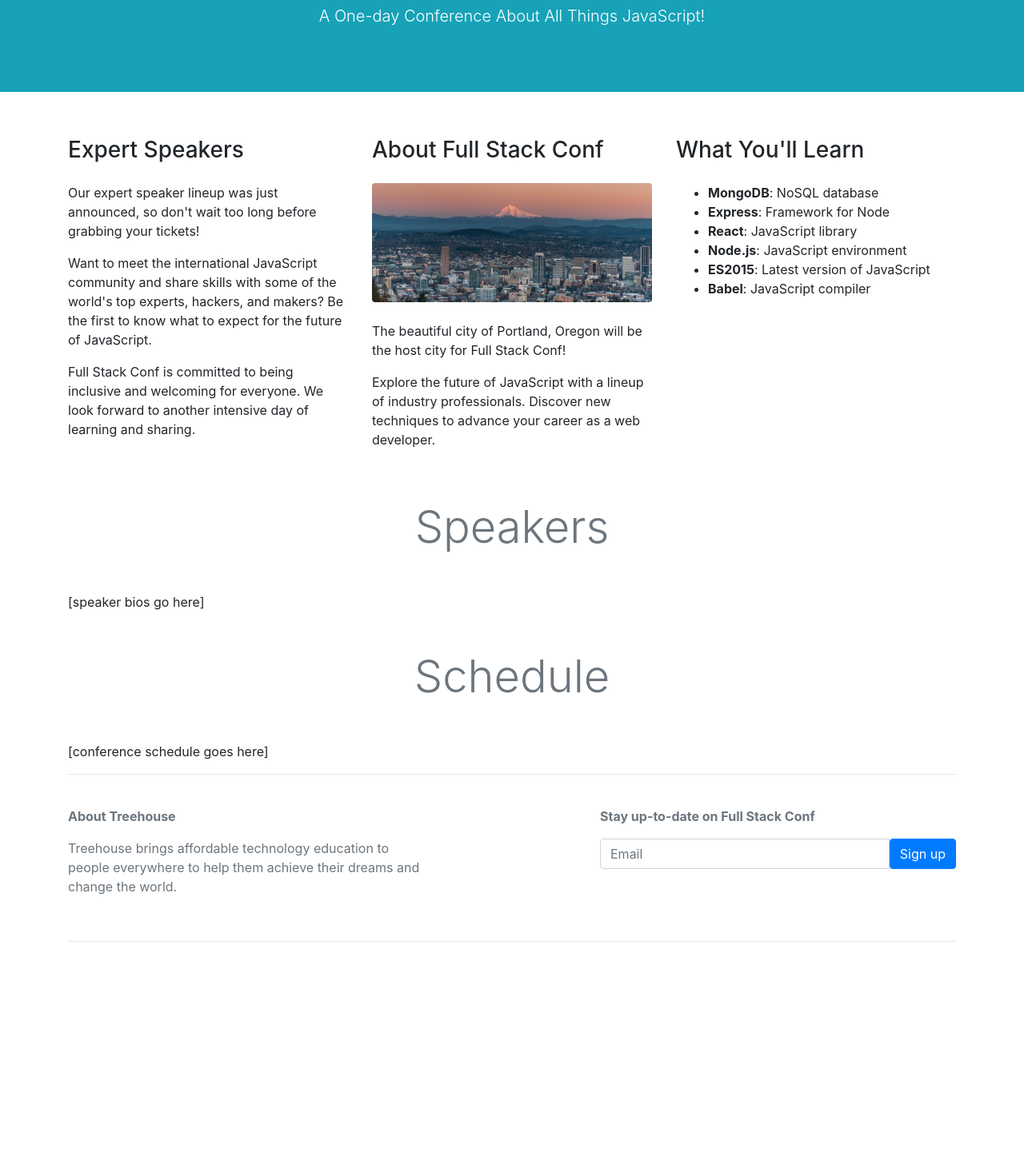
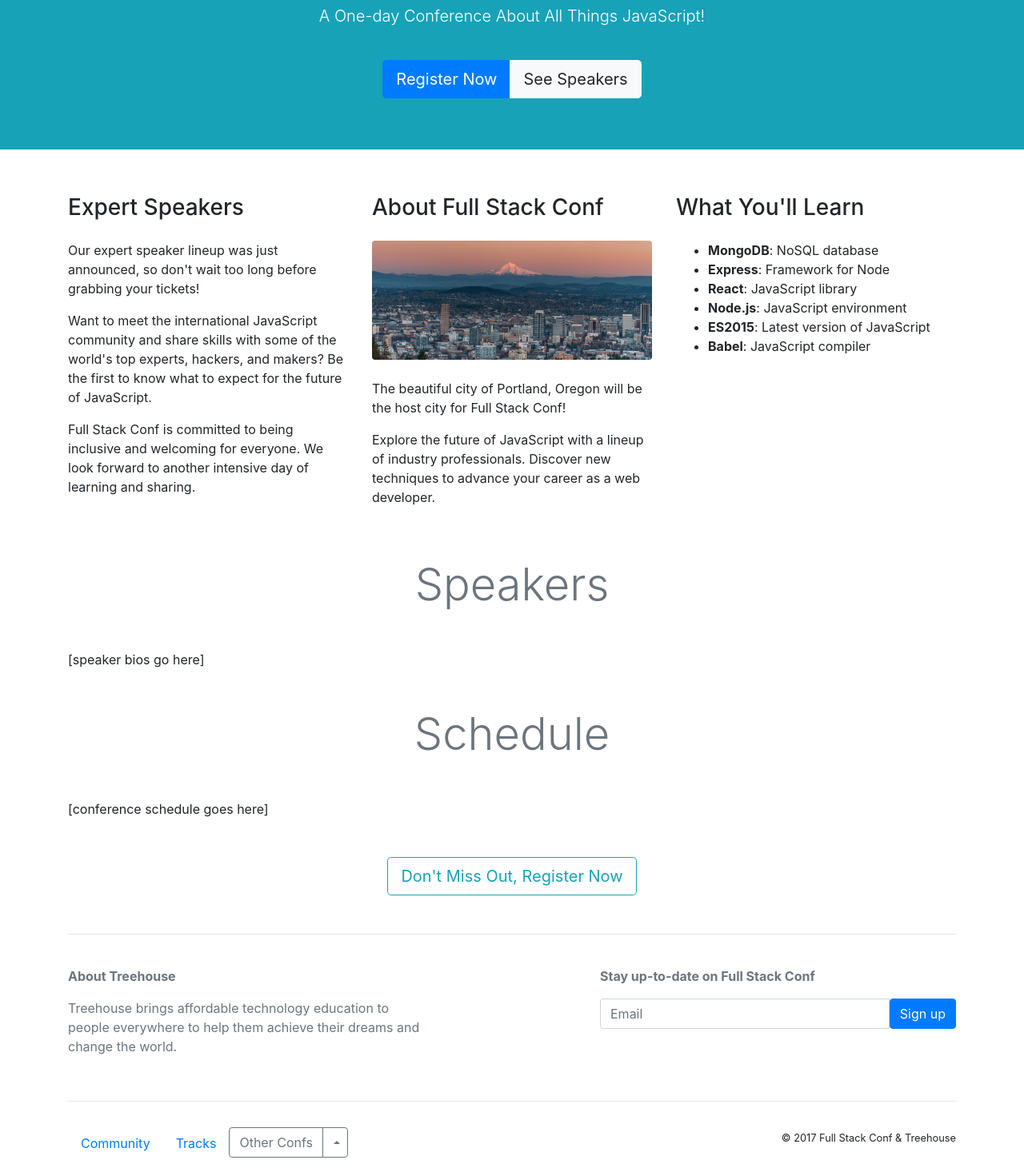
Before and after one commit to jeremiah-shore/bootstrap-4-example, a plain HTML site: page index.html in a window 1280 px wide. Shown: the part 201-1667 px from the top of the page at 80% size. Before the commit the page ends 1395 px from the top, so only its background shows below. Drawn offline with nearby package versions, Linux system fonts and the light colour scheme.

Commit message:
added call to action buttons and footer/nav

```diff
--- a/index.html
+++ b/index.html
@@ -34,6 +34,10 @@
       <div class="container test-sm-center pt-5">
         <h1 class="display-3 lg-display-2">Full Stack Conf</h1>
         <p class="lead">A One-day Conference About All Things JavaScript!</p>
+        <div class="btn-group mt-4" role="group" aria-label="Callout buttons">
+          <button type="button" class="btn btn-primary btn-lg">Register Now</button>
+          <a class="btn btn-secondary btn-light btn-lg" href="#speakers">See Speakers</a>
+        </div>
       </div>
     </div>
     <!-- /jumbotron -->
@@ -68,7 +72,7 @@
       <!-- /about -->
 
       <!-- speakers -->
-      <h1 class="display-4 text-center my-5 text-muted">Speakers</h1>
+      <h1 id="speakers" class="display-4 text-center my-5 text-muted">Speakers</h1>
       [speaker bios go here]
       <!-- /speakers -->
 
@@ -76,6 +80,9 @@
       <h1 class="display-4 text-center my-5 text-muted">Schedule</h1>
       [conference schedule goes here]
       <!-- /schedule -->
+
+      <!-- calloutButton -->
+      <button class="btn btn-outline-info btn-lg d-block mx-auto my-5">Don't Miss Out, Register Now</button>
 
       <!-- signup form -->
       <hr>
@@ -95,6 +102,38 @@
         </div>
       </div>
       <hr><!-- /signup form -->
+
+      <!-- footer -->
+      <div class="row py-3">
+        <div class="col-md-7">
+          <ul class="nav">
+            <li class="nav-item">
+              <a class="nav-link" href="#">Community</a>
+            </li>
+            <li class="nav-item">
+              <a class="nav-link" href="#">Tracks</a>
+            </li>
+            <li class="nav-item">
+              <div class="btn-group dropup">
+                <button type="button" class="btn btn-outline-secondary">Other Confs</button>
+                <button type="button" class="btn btn-outline-secondary dropdown-toggle dropdown-toggle-split" data-toggle="dropdown" aria-haspopup="true" aria-expanded="false">
+                  <span class="sr-only">Toggle Dropdown</span>
+                </button>
+                <div class="dropdown-menu">
+                  <a class="dropdown-item" href="#">CSS Confs</a>
+                  <a class="dropdown-item" href="#">Python Conf</a>
+                  <a class="dropdown-item" href="#">Java Conf</a>
+                  <a class="dropdown-item" href="#">Swift Conf</a>
+                </div>
+              </div>
+            </li>
+          </ul>
+        </div>
+        <div class="col-md text-md-right">
+          <small>&copy; 2017 Full Stack Conf &amp; Treehouse</small>
+        </div>
+      </div>
+      <!-- /footer -->
     </div><!-- /container -->
 
     <!-- Optional JavaScript -->
```
